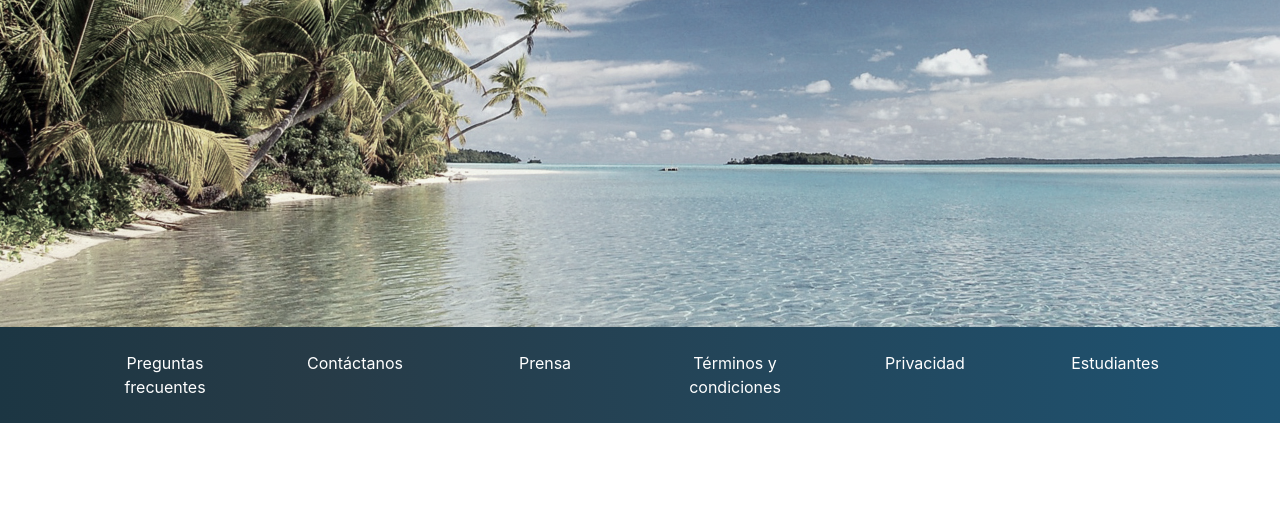
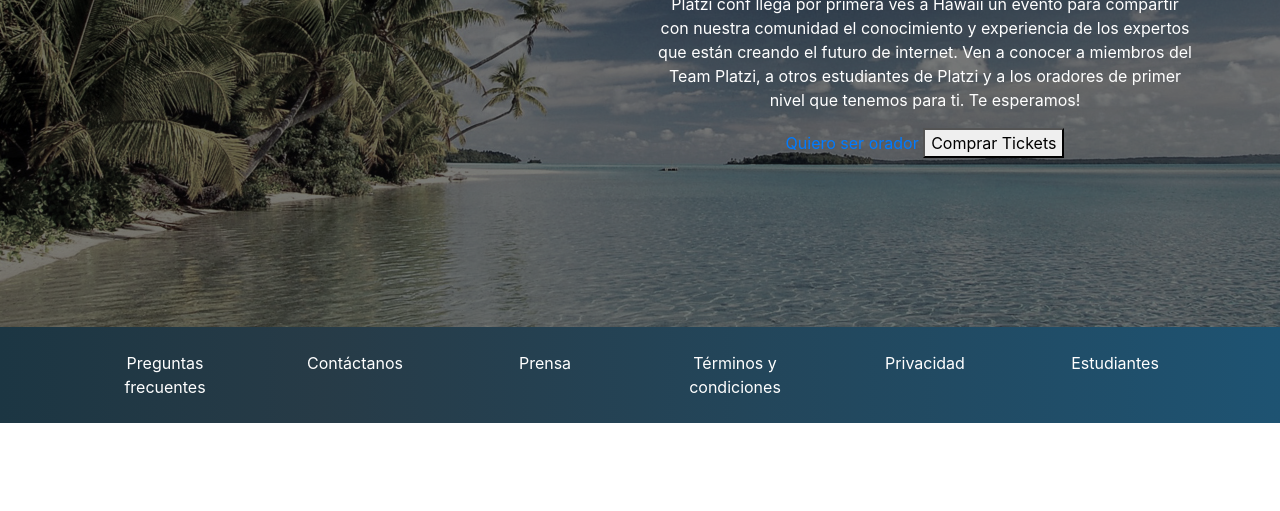
Before and after one commit to cbascordoba/conf-bootstrap, a plain HTML site: page index.html in a window 1280 px wide. Shown: the part 289-800 px from the top of the page. Drawn offline with nearby package versions, Linux system fonts and the light colour scheme.

Commit message:
Se crea overlay en el carousel

```diff
--- a/css/index.css
+++ b/css/index.css
@@ -11,6 +11,23 @@
     object-fit: cover;
     filter: grayscale(70%);
 }
+#carousel{
+    position: relative;
+}
+#carousel .overlay{
+    position: absolute;
+    top: 0;
+    bottom: 0;
+    left: 0;
+    right: 0;
+    background-color: rgba(0,0,0,.5);
+    color: white;
+    z-index: 1;
+
+}
+#carousel .overlay .container, #carousel  .overlay .row{
+    height: 100%;
+}
 #footer{
     background: linear-gradient(90deg, #1c3643, #273b47 25%, #1e5372);
 
--- a/index.html
+++ b/index.html
@@ -48,7 +48,7 @@
       <!-- Fin Header -->
       <!-- Carousel -->
       <main id="main">
-          <div id="carouselExampleFade" class="carousel slide carousel-fade" data-ride="carousel" data-pause="false">
+          <div id="carousel" class="carousel slide carousel-fade" data-ride="carousel" data-pause="false">
                 <div class="carousel-inner">
                   <div class="carousel-item active">
                     <img src="images/hawaii.jpg" class="d-block w-100" alt="hawaii">
@@ -60,7 +60,17 @@
                     <img src="images/hawaii3.jpeg" class="d-block w-100" alt="hawaii3">
                   </div>
                 </div>
-
+                <div class="overlay">
+                    <div class="container">
+                        <div class="row align-items-center">
+                            <div class="col-md-6 offset-md-6 text-center text-md-rigth"><h1>PLatzi Conf Hawaii</h1>
+                            <p class="d-none d-md-block">Platzi conf llega por primera ves a Hawaii un evento para compartir con nuestra comunidad el conocimiento y experiencia de los expertos que están creando el futuro de internet. Ven a conocer a miembros del Team Platzi, a otros estudiantes de Platzi y a los oradores de primer nivel que tenemos para ti. Te esperamos!</p>
+                            <a href="#">Quiero ser orador</a>
+                            <button type="button">Comprar Tickets</button>
+                        </div>
+                        </div>
+                    </div>
+                </div>
               </div>
             </main>
       <!-- Fin Carousel -->
```
